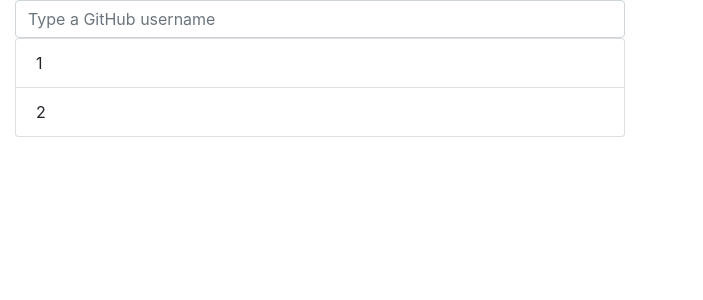
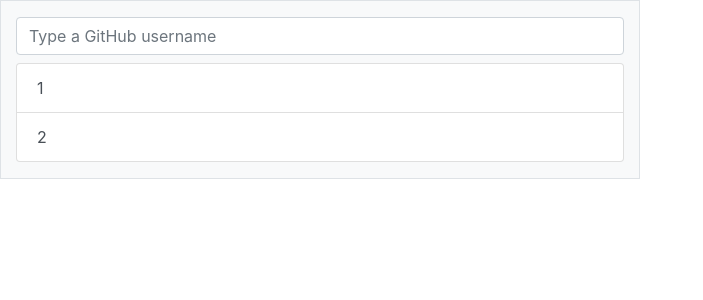
Before and after one commit to viniciuskneves/vue-github-repository-contributions, a Vue app: page / in a window 1280 px wide. Shown: the top 300 px of the page, without its empty margins (0-703 px from the left). Built offline with nearby package versions, Linux system fonts and the light colour scheme.

Commit message:
Some basic styling

```diff
--- a/src/components/SearchListItem.vue
+++ b/src/components/SearchListItem.vue
@@ -2,7 +2,7 @@
   <li
     :class="customClasses"
     @click="$emit('click', name)"
-    class="list-group-item"
+    class="list-group-item list-group-item-action"
   >
     {{ name }}
   </li>
@@ -31,3 +31,11 @@ export default {
   },
 };
 </script>
+
+<style lang="scss" scoped>
+li {
+  &:hover {
+    cursor: pointer;
+  }
+}
+</style>
--- a/src/views/MainView.vue
+++ b/src/views/MainView.vue
@@ -1,10 +1,13 @@
 <template>
-  <div class="col-12 col-md-6">
+  <div class="col-12 col-md-6 bg-light py-3 border">
     <search-input
+      class="mb-2"
       placeholder="Type a GitHub username"
       @text="handleSearchUser"
     />
-    <search-list :repositories="[1, 2]" />
+    <search-list
+     :repositories="[1, 2]"
+    />
   </div>
 </template>
 
```
Also changed, not shown: 2 other files (tests, documents, lock files or other folders).
